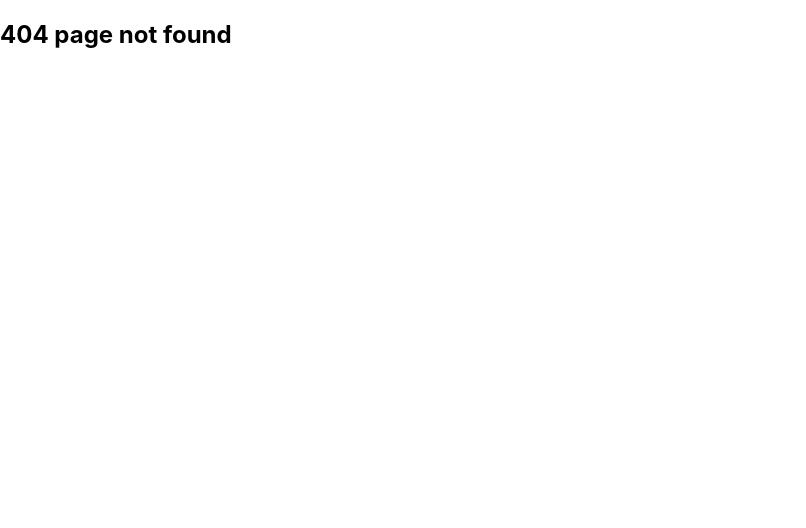
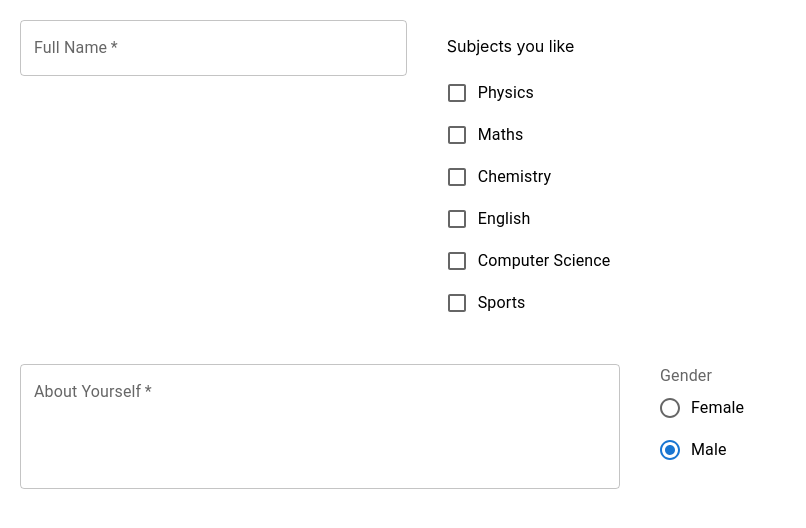
Before and after one commit to SUYASH15012001/training, a React (Create React App) app: page /signup in a window 1280 px wide. Before the commit this address had no page. Shown: the top 528 px of the page, without its empty margins (0-806 px from the left). Built offline with nearby package versions, Linux system fonts and the light colour scheme.

Commit message:
mui2 and forms

```diff
--- a/src/App.js
+++ b/src/App.js
@@ -40,6 +40,7 @@ import Home from "./routes/Home";
 import About from "./routes/About";
 import Error404 from "./routes/Error404";
 import UserDetails from "./routes/UserDetails";
+import Signup from "./routes/Signup";
 
 function App() {
   return (
@@ -49,6 +50,7 @@ function App() {
         <Route path="/about" element={<About />} />
         <Route path="*" element={<Error404 />} />
         <Route path="/userDetails/:id" element={<UserDetails />} />
+        <Route path="/signup" element={<Signup />} />
         {/* <Route path="/" element={<h1>Page</h1>}>
           <Route index element={<Home />} />
           <Route path="about" element={<h1>Aboout</h1>} />
--- /dev/null
+++ b/src/routes/Signup.jsx
@@ -0,0 +1,101 @@
+import React from 'react';
+import {
+    TextField, Grid, FormGroup, FormControlLabel, FormLabel,
+    Checkbox, RadioGroup, Radio, FormControl
+} from '@mui/material';
+import SportsCricketOutlinedIcon from '@mui/icons-material/SportsCricketOutlined';
+import SportsCricketIcon from '@mui/icons-material/SportsCricket';
+
+function Signup() {
+    const [gender, setGender] = React.useState("male");
+    const handleChangeGender = (e) => {
+        setGender(e.target.value);
+        // console.log('old value is ', gender,'\nnew value is  ', e.target.value)
+    }
+    const [isChecked, setchecked] = React.useState(false);
+    const handleCheck = (e) => {
+        // console.log(e.target.checked)
+        setchecked(e.target.checked)
+    }
+    // const [username, setUserName] = React.useState("");
+    const [textData, setTextData] = React.useState({
+        username: "",
+        about:""
+    })
+    const handleChangeTextData = (e) => {
+        console.log(textData)
+        setTextData({
+            ...textData,
+            [e.target.name]:e.target.value
+        })
+    }
+    return (
+        <Grid spacing={5} container style={{
+            padding:20
+        }}>
+            <Grid item xs={12} sm={6} md={4}>
+                <TextField
+                    helperText={textData.username.length > 5 ? "Name cant be longer than 5 charectors" : ""}
+                    error={textData.username.length > 5}
+                    value={textData.username}
+                    name="username"
+                    // onChange={(e) => {
+                    //     // console.log();
+                    //     setUserName(e.target.value)
+                    // }}
+                    onChange={handleChangeTextData}
+                    fullWidth
+                    required
+                    id="username"
+                    label="Full Name"
+                    variant="outlined" />
+            </Grid>
+            <Grid item xs={12} sm={6} md={4}>
+                <p> Subjects you like</p>
+                <FormGroup >
+                    <FormControlLabel control={<Checkbox  checked={isChecked} onChange={handleCheck}/>} label="Physics" />
+                    <FormControlLabel control={<Checkbox checked={isChecked} onChange={handleCheck}/>} label="Maths" />
+                    <FormControlLabel control={<Checkbox checked={isChecked} onChange={handleCheck}/>} label="Chemistry" />
+                    <FormControlLabel control={<Checkbox checked={isChecked} onChange={handleCheck}/>} label="English" />
+                    <FormControlLabel control={<Checkbox checked={isChecked} onChange={handleCheck}/>} label="Computer Science" />
+
+                    <FormControlLabel control={<Checkbox checked={isChecked} onChange={handleCheck} />}
+                        checkedIcon={<SportsCricketIcon />} icon={<SportsCricketOutlinedIcon />}
+                        label="Sports" />
+                </FormGroup>
+            </Grid>
+            <Grid item xs={12} md={6}>
+                <TextField
+                    id="about"
+                    label="About Yourself"
+                    multiline
+                    name="about"
+                    onChange={handleChangeTextData}
+                    value={textData.about}
+                    fullWidth
+                    required
+                    rows={4}
+                    defaultValue="About........"
+                    variant="outlined"
+                />
+            </Grid>
+            <Grid item xs={12} md={6}>
+
+                <FormControl>
+                    <FormLabel id="gender">Gender</FormLabel>
+                    <RadioGroup
+                        aria-labelledby="gender"
+                        name="controlled-radio-buttons-group"
+                        value={gender}
+                        onChange={handleChangeGender}
+                    >
+                        <FormControlLabel value="female" control={<Radio />} label="Female" />
+                        <FormControlLabel value="male" control={<Radio />} label="Male" />
+                    </RadioGroup>
+                </FormControl>
+            </Grid>
+        </Grid>
+    )
+}
+
+export default Signup
```
